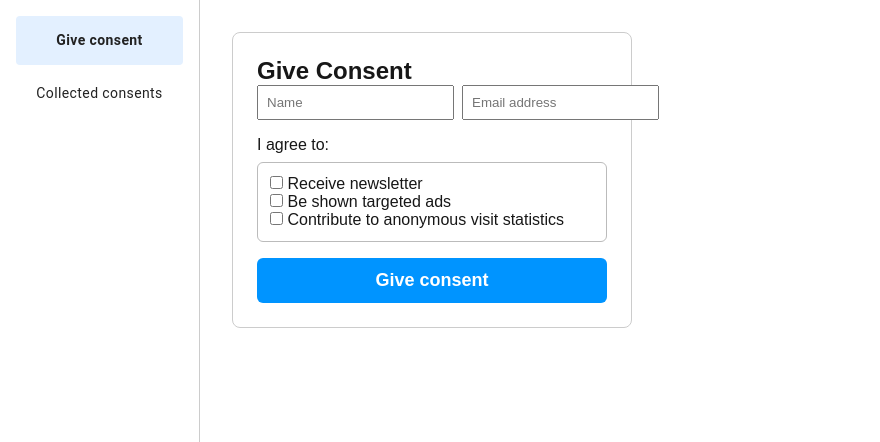
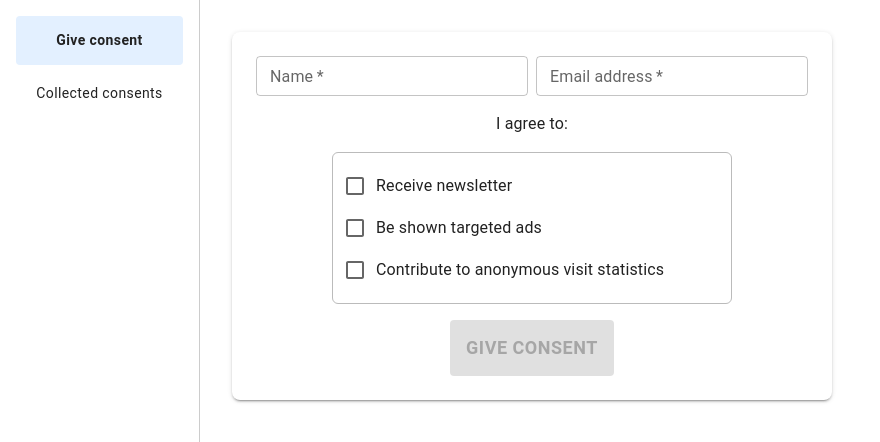
Before and after one commit to nevyangelova/didomi-challenge, a Next.js app: page / in a window 1280 px wide. Shown: the top 442 px of the page, without its empty margins (0-880 px from the left). Built offline with nearby package versions, Linux system fonts and the light colour scheme.

Commit message:
Add form and validation and style with MUI

```diff
--- a/components/ConsentsListWithPagination.tsx
+++ b/components/ConsentsListWithPagination.tsx
@@ -4,7 +4,8 @@ import Pagination from '@mui/material/Pagination';
 import Box from '@mui/material/Box';
 import Typography from '@mui/material/Typography';
 import ConsentsTable from './ConsentsTable';
-import {getConsents, Consent} from '@/services/consents';
+import {getConsents} from '@/services/consents';
+import {Consent} from '@/types/consents';
 
 const PAGE_SIZE = 2;
 
@@ -34,9 +35,6 @@ export default function ConsentsListWithPagination() {
 
     return (
         <Box>
-            <Typography variant='h5' gutterBottom>
-                Collected Consents
-            </Typography>
             {loading ? (
                 <Typography>Loading...</Typography>
             ) : error ? (
--- a/components/ConsentsTable.tsx
+++ b/components/ConsentsTable.tsx
@@ -1,4 +1,4 @@
-import {Consent} from '../services/consents';
+import {Consent} from '@/types/consents';
 import Table from '@mui/material/Table';
 import TableBody from '@mui/material/TableBody';
 import TableCell from '@mui/material/TableCell';
--- a/components/GiveConsentForm.tsx
+++ b/components/GiveConsentForm.tsx
@@ -1,107 +1,153 @@
 import {useState} from 'react';
-
-const CONSENT_OPTIONS = [
-    'Receive newsletter',
-    'Be shown targeted ads',
-    'Contribute to anonymous visit statistics',
-];
+import Box from '@mui/material/Box';
+import TextField from '@mui/material/TextField';
+import Checkbox from '@mui/material/Checkbox';
+import FormControlLabel from '@mui/material/FormControlLabel';
+import Button from '@mui/material/Button';
+import Paper from '@mui/material/Paper';
+import Typography from '@mui/material/Typography';
+import FormHelperText from '@mui/material/FormHelperText';
+import {addConsent} from '../services/consents';
+import {CONSENT_OPTIONS} from '../constants/consents';
+import {ConsentFormSchema, ConsentFormType} from '../types/consents';
 
 export default function GiveConsentForm({onSuccess}: {onSuccess: () => void}) {
-    const [name, setName] = useState('');
-    const [email, setEmail] = useState('');
-    const [consents, setConsents] = useState<string[]>([]);
+    // Using local state here is idiomatic for a single, self-contained form.
+    const [form, setForm] = useState<ConsentFormType>({
+        name: '',
+        email: '',
+        consentGivenFor: [],
+    });
     const [submitting, setSubmitting] = useState(false);
+    const [errors, setErrors] = useState<{[k: string]: string}>({});
 
-    const handleCheckbox = (option: string) => {
-        setConsents((prev) =>
-            prev.includes(option)
-                ? prev.filter((c) => c !== option)
-                : [...prev, option]
-        );
+    // The flat state object pattern is easy to update, and avoids prop-drilling or unnecessary context.
+    const handleChange = (
+        field: keyof ConsentFormType,
+        value: string | string[]
+    ) => {
+        setForm((prev) => ({...prev, [field]: value}));
     };
 
+    // Using a functional update to the state ensures we always work with the latest state, which is important in concurrent React.
+    const handleCheckbox = (option: string) => {
+        setForm((prev) => {
+            const exists = prev.consentGivenFor.includes(option);
+            return {
+                ...prev,
+                consentGivenFor: exists
+                    ? prev.consentGivenFor.filter((c) => c !== option)
+                    : [...prev.consentGivenFor, option],
+            };
+        });
+    };
+
+    /**
+     * validate runs the Zod schema validation on the current form state.
+     * This provides robust validation and clear error messages.
+     * The schema is defined in a separate file (types/consents.ts) to promote reusability and consistency.
+     */
+    const validate = () => {
+        const result = ConsentFormSchema.safeParse(form);
+        if (!result.success) {
+            const fieldErrors: {[k: string]: string} = {};
+            for (const err of result.error.errors) {
+                if (err.path[0]) fieldErrors[err.path[0]] = err.message;
+            }
+            setErrors(fieldErrors);
+            return false;
+        }
+        setErrors({});
+        return true;
+    };
+
+    /**
+     * After a successful submit, we call onSuccess to let the parent know to switch tabs or show a message.
+     * The button is disabled while submitting to prevent double submissions.
+     */
     const handleSubmit = async (e: React.FormEvent) => {
         e.preventDefault();
+        if (!validate()) return;
         setSubmitting(true);
-        await fetch('/api/consents', {
-            method: 'POST',
-            headers: {'Content-Type': 'application/json'},
-            body: JSON.stringify({name, email, consentGivenFor: consents}),
-        });
+        await addConsent(form);
         setSubmitting(false);
         onSuccess();
     };
 
-    const isValid = name && email && consents.length > 0;
+    // Compute form validity using Zod. This ensures the submit button is only enabled when the form is valid.
+    const isFormValid = ConsentFormSchema.safeParse(form).success;
 
     return (
-        <form
+        <Paper
+            sx={{p: 3, borderRadius: 2, maxWidth: 600, textAlign: 'center'}}
+            elevation={2}
+            component='form'
             onSubmit={handleSubmit}
-            style={{
-                border: '1px solid #ccc',
-                borderRadius: 8,
-                padding: 24,
-                maxWidth: 400,
-            }}
         >
-            <h2>Give Consent</h2>
-            <div style={{display: 'flex', gap: 8, marginBottom: 16}}>
-                <input
-                    type='text'
-                    placeholder='Name'
-                    value={name}
-                    onChange={(e) => setName(e.target.value)}
-                    style={{flex: 1, padding: 8}}
+            <Box display='flex' gap={1} mb={2}>
+                <TextField
+                    label='Name'
+                    value={form.name}
+                    onChange={(e) => handleChange('name', e.target.value)}
+                    onBlur={validate}
+                    error={!!errors.name}
+                    helperText={errors.name}
+                    fullWidth
+                    size='small'
                     required
                 />
-                <input
-                    type='email'
-                    placeholder='Email address'
-                    value={email}
-                    onChange={(e) => setEmail(e.target.value)}
-                    style={{flex: 1, padding: 8}}
+                <TextField
+                    label='Email address'
+                    value={form.email}
+                    onChange={(e) => handleChange('email', e.target.value)}
+                    onBlur={validate}
+                    error={!!errors.email}
+                    helperText={errors.email}
+                    fullWidth
+                    size='small'
                     required
                 />
-            </div>
-            <div style={{marginBottom: 8}}>I agree to:</div>
-            <div
-                style={{
+            </Box>
+            <Typography mb={1}>I agree to:</Typography>
+            <Box
+                sx={{
                     border: '1px solid #bbb',
-                    borderRadius: 6,
-                    padding: 12,
-                    marginBottom: 16,
+                    borderRadius: 1.5,
+                    p: 1.5,
+                    mb: 2,
+                    maxWidth: 400,
+                    textAlign: 'left',
+                    margin: '1rem auto',
                 }}
             >
                 {CONSENT_OPTIONS.map((option) => (
-                    <div key={option}>
-                        <label>
-                            <input
-                                type='checkbox'
-                                checked={consents.includes(option)}
+                    <FormControlLabel
+                        key={option}
+                        control={
+                            <Checkbox
+                                checked={form.consentGivenFor.includes(option)}
                                 onChange={() => handleCheckbox(option)}
-                            />{' '}
-                            {option}
-                        </label>
-                    </div>
+                                onBlur={validate}
+                            />
+                        }
+                        label={option}
+                    />
                 ))}
-            </div>
-            <button
+                {errors.consentGivenFor && (
+                    <FormHelperText error>
+                        {errors.consentGivenFor}
+                    </FormHelperText>
+                )}
+            </Box>
+            <Button
                 type='submit'
-                disabled={!isValid || submitting}
-                style={{
-                    background: '#0094ff',
-                    color: '#fff',
-                    border: 'none',
-                    borderRadius: 6,
-                    padding: '12px 32px',
-                    fontWeight: 600,
-                    fontSize: 18,
-                    cursor: isValid && !submitting ? 'pointer' : 'not-allowed',
-                    width: '100%',
-                }}
+                variant='contained'
+                color='primary'
+                disabled={submitting || !isFormValid}
+                sx={{fontWeight: 600, fontSize: 18, py: 1.5, borderRadius: 1}}
             >
                 Give consent
-            </button>
-        </form>
+            </Button>
+        </Paper>
     );
 }
--- /dev/null
+++ b/constants/consents.ts
@@ -0,0 +1,5 @@
+export const CONSENT_OPTIONS = [
+    'Receive newsletter',
+    'Be shown targeted ads',
+    'Contribute to anonymous visit statistics',
+];
--- a/package.json
+++ b/package.json
@@ -15,7 +15,8 @@
     "@mui/material": "^7.1.0",
     "next": "15.3.2",
     "react": "^19.0.0",
-    "react-dom": "^19.0.0"
+    "react-dom": "^19.0.0",
+    "zod": "^3.25.28"
   },
   "devDependencies": {
     "@eslint/eslintrc": "^3",
--- /dev/null
+++ b/types/consents.ts
@@ -0,0 +1,20 @@
+import {z} from 'zod';
+
+export const ConsentFormSchema = z.object({
+    name: z
+        .string()
+        .min(1, 'Name is required')
+        .regex(/^[A-Za-z\s]+$/, 'Name must contain only letters and spaces'),
+    email: z.string().email('Invalid email address'),
+    consentGivenFor: z
+        .array(z.string())
+        .min(1, 'At least one consent must be selected'),
+});
+
+export type Consent = {
+    name: string;
+    email: string;
+    consentGivenFor: string[];
+};
+
+export type ConsentFormType = z.infer<typeof ConsentFormSchema>;
```
Also changed, not shown: 1 other file (tests, documents, lock files or other folders).
